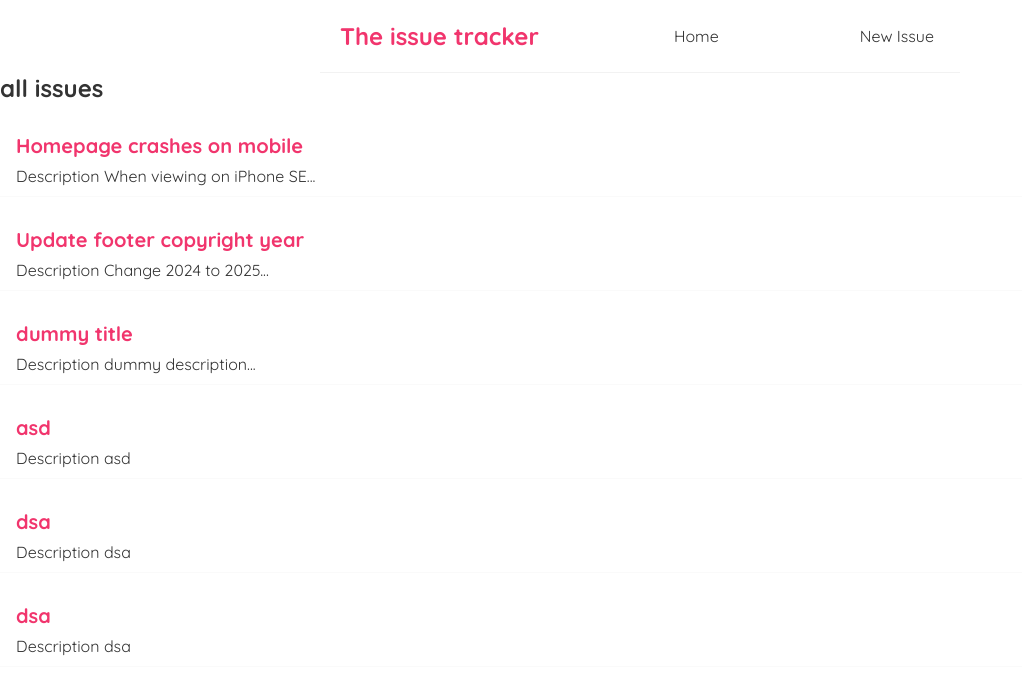
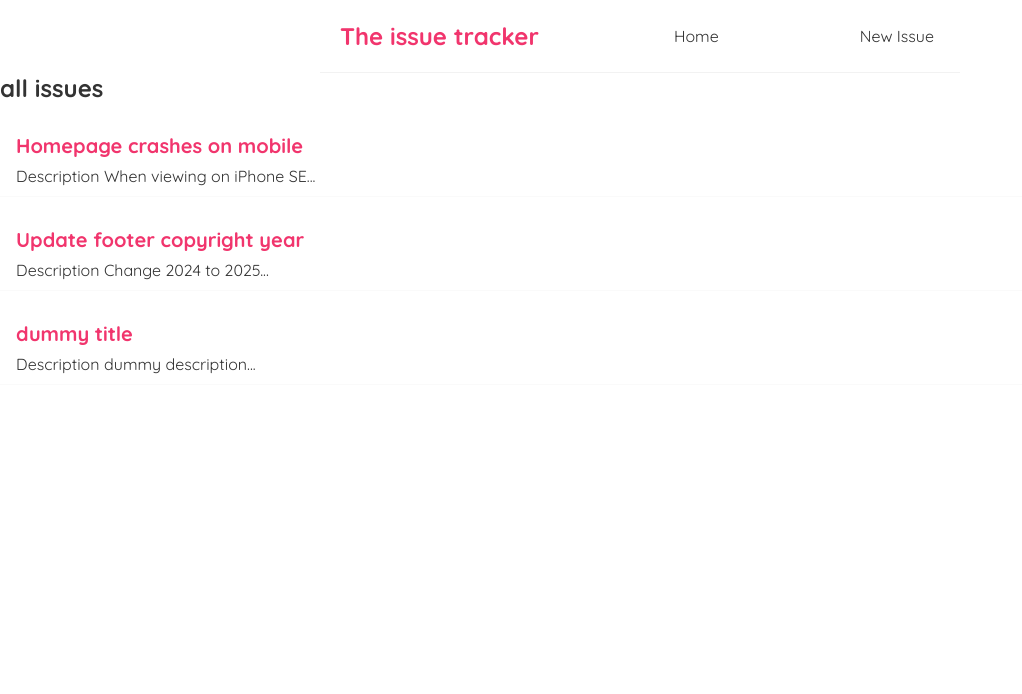
Before and after one commit to villiger9/issue-tracker-react, a React (Vite) app: page / in a window 1280 px wide. Shown: the top 694 px of the page, without its empty margins (0-1022 px from the left). Built offline with nearby package versions, Linux system fonts and the light colour scheme; data requests are answered from the project's data file.

Commit message:
added redirect, deletion and notfound

```diff
--- a/data/db.json
+++ b/data/db.json
@@ -20,27 +20,6 @@
       "priority": "low",
       "status": "open",
       "id": "3"
-    },
-    {
-      "id": "d987",
-      "title": "asd",
-      "description": "asd",
-      "priority": "low",
-      "status": "open"
-    },
-    {
-      "id": "ae2b",
-      "title": "dsa",
-      "description": "dsa",
-      "priority": "low",
-      "status": "open"
-    },
-    {
-      "id": "fac6",
-      "title": "dsa",
-      "description": "dsa",
-      "priority": "low",
-      "status": "open"
     }
   ]
 }
--- a/src/App.jsx
+++ b/src/App.jsx
@@ -9,6 +9,7 @@ import {
   RouterProvider,
 } from "react-router-dom";
 import RootLayout from "./layouts/RootLayout";
+import NotFound from "./NotFound";
 
 const router = createBrowserRouter(
   createRoutesFromElements(
@@ -16,6 +17,7 @@ const router = createBrowserRouter(
       <Route index element={<Home />}></Route>
       <Route path="create" element={<Create />}></Route>
       <Route path="issues/:id" element={<IssueDetails />}></Route>
+      <Route path="*" element={<NotFound />}></Route>
     </Route>
   )
 );
@@ -25,24 +27,3 @@ function App() {
 }
 
 export default App;
-
-/* import {
-  createBrowserRouter,
-  createRoutesFromElements,
-  Route,
-  RouterProvider
-} from "react-router-dom";
-
-// 1. Define the router outside the component
-const router = createBrowserRouter(
-  createRoutesFromElements(
-    <Route path="/" element={<RootLayout />}> {// RootLayout contains your Navbar and Outlet }
-      <Route index element={<Home />} />
-    </Route>
-  )
-);
-
-function App() {
-  // 2. Use RouterProvider instead of <Router>
-  return <RouterProvider router={router} />;
-} */
--- a/src/Create.jsx
+++ b/src/Create.jsx
@@ -1,4 +1,5 @@
 import { useState } from "react";
+import { useNavigate } from "react-router-dom";
 
 const Create = () => {
   const [title, setTitle] = useState("");
@@ -6,6 +7,7 @@ const Create = () => {
   const [priority, setPriority] = useState("low");
   const [status, setStatus] = useState("open");
   const [isPending, setIsPending] = useState(false);
+  const navigate = useNavigate(); // Initialize the hook
 
   const handleSubmit = (e) => {
     e.preventDefault();
@@ -18,6 +20,7 @@ const Create = () => {
     }).then(() => {
       console.log("added");
       setIsPending(false);
+      navigate("/"); // Send them back to the homepage
     });
   };
 
@@ -57,3 +60,6 @@ const Create = () => {
 };
 
 export default Create;
+
+// the modern way to handle this actually moves all that useState and fetch logic out of the component entirely!
+// In the new version, you use a Form component and an action function
--- a/src/IssueDetails.jsx
+++ b/src/IssueDetails.jsx
@@ -1,13 +1,24 @@
-import { useParams } from "react-router-dom";
+import { useNavigate, useParams } from "react-router-dom";
 import useFetch from "./useFetch";
 
 const IssueDetails = () => {
+  const navigate = useNavigate(); // Initialize the hook
+
   const { id } = useParams();
   const {
     data: issue,
     error,
     isLoading,
   } = useFetch("http://localhost:5000/issues/" + id);
+
+  const handleClick = () => {
+    fetch("http://localhost:5000/issues/" + issue.id, {
+      method: "DELETE",
+    }).then(() => {
+      navigate("/");
+    });
+  };
+
   return (
     <div className="issue-details">
       {isLoading && <div>Loading</div>}
@@ -18,6 +29,7 @@ const IssueDetails = () => {
           <p>{issue.priority}</p>
           <p>{issue.status}</p>
           <div>{issue.description}</div>
+          <button onClick={handleClick}>delete</button>
         </article>
       )}
     </div>
--- /dev/null
+++ b/src/NotFound.jsx
@@ -0,0 +1,13 @@
+import { NavLink } from "react-router-dom";
+
+const NotFound = () => {
+  return (
+    <div className="not-found">
+      <h2>Sorry</h2>
+      <p>that page cannot be found</p>
+      <NavLink to="/">back to homepage</NavLink>
+    </div>
+  );
+};
+
+export default NotFound;
--- a/src/index.css
+++ b/src/index.css
@@ -60,14 +60,14 @@
 .issue-details div {
   margin: 20px 0;
 }
-/* .issue-details button {
+.issue-details button {
   background: #f1356d;
   color: #fff;
   border: 0;
   padding: 8px;
   border-radius: 8px;
   cursor: pointer;
-} */
+}
 
 /* create new issue form */
 .create {
```
